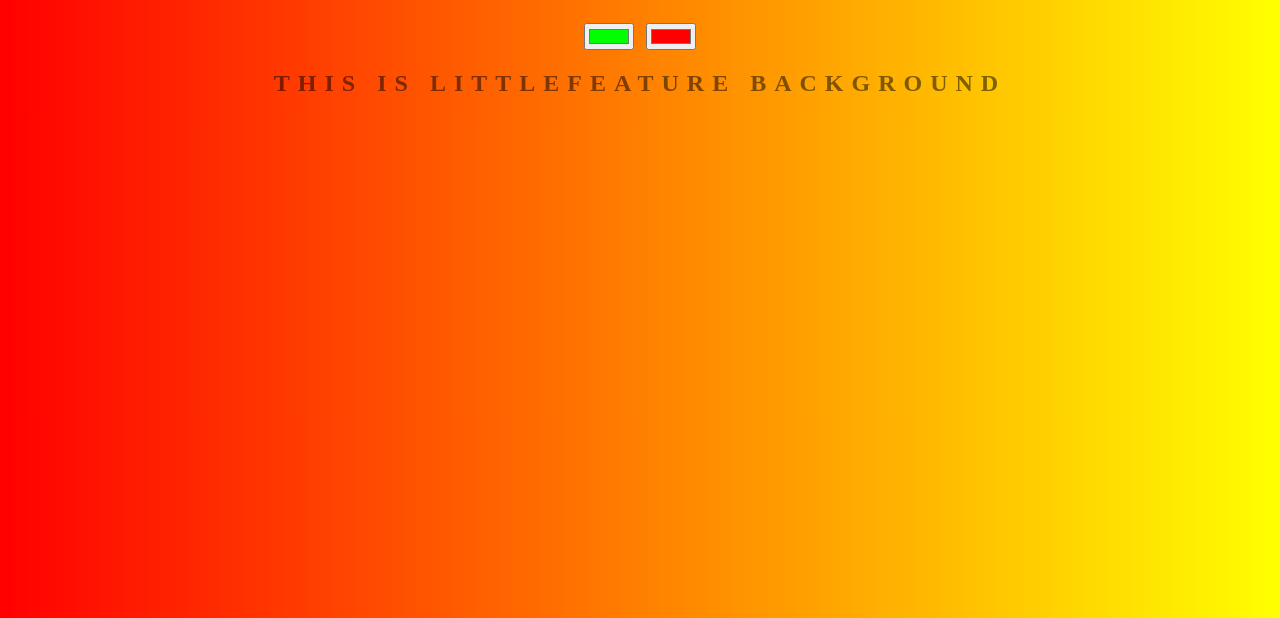
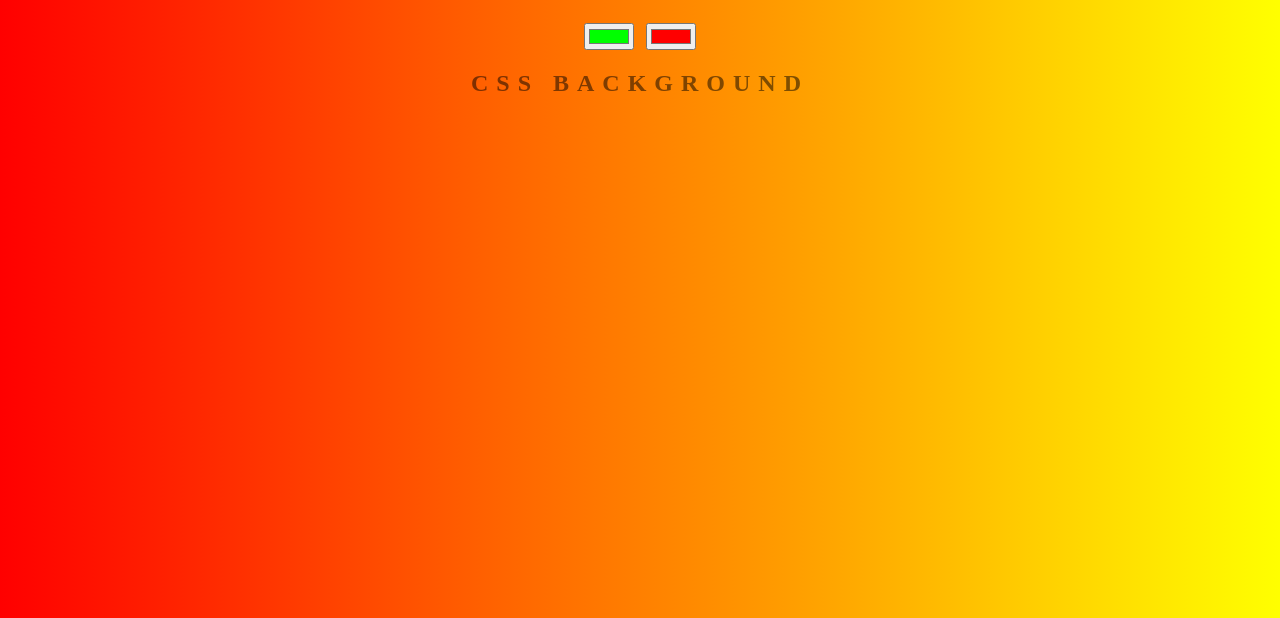
Before and after one commit to sharmadeep698/Background-Generatror-, a plain HTML site: page index.html in a window 1280 px wide. Shown: the part 182-800 px from the top of the page. Drawn offline with Linux system fonts and the light colour scheme.

Commit message:
changes on heading

```diff
--- a/index.html
+++ b/index.html
@@ -9,7 +9,7 @@
     <h1>cool heyyhee Generator</h1>
     <input class="color1" type="color" name="color1" value="#00ff00">
     <input class="color2" type="color" name="color2" value="#ff0000">
-    <h2>This is littlefeature    Background</h2>
+    <h2>CSS Background</h2>
     <h3></h3>
     <script src="script.js"></script>
     </body>
```
